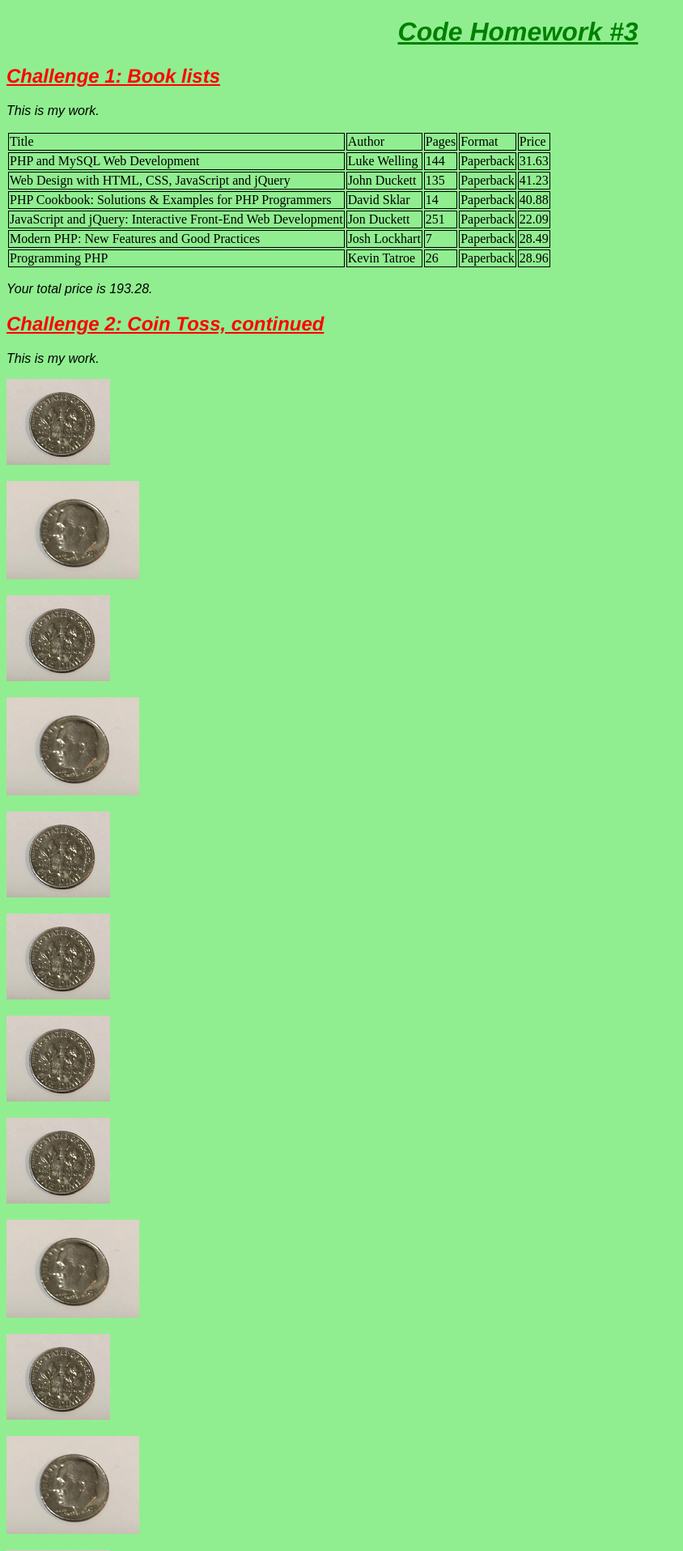
After one commit to considine157/INFO638, a PHP site: page /codehw3.php in a window 1280 px wide. The commit adds this page. Shown: the top 1915 px of the page at 81% size, without its empty margins (0-844 px from the left). Run offline with PHP 8.4, Linux system fonts and the light colour scheme.

Commit message:
Code hw 3
Working with multidimensional arrays.

```diff
--- a/CodeHW1.php
+++ b/CodeHW1.php
@@ -88,8 +88,8 @@ echo "<p>Your change is $dollar dollars, $quarter quarters, $dime dimes, $nickel
 $bottles = 12;
 
 # Create a for loop that runs the conditional and then prints out a statement that is the nursery rhyme.
-for ($bottles = 12; $bottles <= 12; --$bottles){
-		echo "<p>$bottles bottles of beer on the wall. $bottles bottles of beer! Take one down and pass it around. </p>";
+for ($bottles = 12; $bottles > 0; --$bottles){
+		echo "<p>$bottles bottles of beer on the wall. $bottles bottles of beer!  $bottles bottlesof beer on the wall </p>";
 		# Create a break in the loop so that it does not go on forever.
 		if ($bottles == 0) break;
 		}
--- /dev/null
+++ b/codehw3.php
@@ -0,0 +1,98 @@
+<!DOCTYPE html>
+<html>
+<head>
+<title>Code Homework #2</title>
+<link rel="stylesheet" type="text/css" href="mycss3.css">
+</head>
+<body>
+
+<h1>Code Homework #3</h1>
+<h2>Challenge 1: Book lists</h2>
+<p>This is my work.</p>
+
+<?php
+# Creating a multidemensional array for the Books and their characteristics.
+
+$totalbooks = array(
+	array("Book"=>"PHP and MySQL Web Development", "Author"=>"Luke Welling","Pages"=>"144","Format"=>"Paperback", "Price"=>"31.63"),
+	array("Book"=>"Web Design with HTML, CSS, JavaScript and jQuery", "Author"=>"John Duckett", "Pages"=>"135","Format"=>"Paperback","Price"=>"41.23"),
+	array("Book"=>"PHP Cookbook: Solutions & Examples for PHP Programmers", "Author"=>"David Sklar", "Pages"=>"14","Format"=>"Paperback","Price"=>"40.88"),
+	array("Book"=>"JavaScript and jQuery: Interactive Front-End Web Development", "Author"=>"Jon Duckett", "Pages"=>"251","Format"=>"Paperback","Price"=>"22.09"),
+	array("Book"=>"Modern PHP: New Features and Good Practices", "Author"=>"Josh Lockhart", "Pages"=>"7","Format"=>"Paperback","Price"=>"28.49"),
+	array("Book"=>"Programming PHP", "Author"=>"Kevin Tatroe", "Pages"=>"26","Format"=>"Paperback","Price"=>"28.96")
+);
+
+
+#Creating a table for the array information.
+
+echo "<div class = border>
+	<table><tr><td>Title</td><td>Author</td><td>Pages</td><td>Format</td><td>Price</td></tr>";
+foreach ($totalbooks as $books){
+		echo "<tr>";
+		foreach ($books as $key)
+		{
+			echo '<td>'.$key. '</td>';
+		}
+		echo '</tr>';
+	}
+echo '</table></div>';
+
+#Creating total price for all books.
+
+$totalprice = (31.63+41.23+40.88+22.09+28.49+28.96);
+echo '<p>';
+echo "Your total price is $totalprice.";
+echo '</p>';
+
+?>
+
+
+
+<h2>Challenge 2: Coin Toss, continued</h2>
+<p>This is my work.</p>
+<?php
+
+
+# Create variables for coin toss game. 50 tosses total.
+
+$numtosses = 50;
+$heads = 0;
+$tails=0;
+$coin = 0;
+$count = 0;
+
+#Create a loop that prints the total number of heads and tails in a coin toss of 50.
+
+for ($i = 0; $i <50; $i++){
+	$coin = mt_rand(0,1);
+	if ($coin == 0){
+		echo "<img src='heads.jpg'><p>";
+
+		$heads += 1;
+		$count += 1;
+
+	}else if ($coin == 1){
+		echo "<img src='tails.jpg'><p>";
+
+		$tails += 1;
+		$count += 1;
+
+
+}
+}
+
+
+echo '<p>';
+echo "Flipped heads $heads in a row in $numtosses.";
+echo '</p>';
+echo '<p>';
+echo "Flipped tails $tails in a row in $numtosses.";
+echo '</p>';
+
+?>
+
+
+
+</body>
+<footer>&copy Zane Castillo, 2020</footer>
+</html>
--- /dev/null
+++ b/mycss3.css
@@ -0,0 +1,42 @@
+body{
+	background-color: lightgreen;
+}
+
+
+h1 {
+	font-family: Helvetica;
+	font-style: italic;
+	text-decoration: underline;;
+	text-align: center;
+	color:green;
+}
+
+
+h2{
+	font-family: Helvetica;
+	text-decoration: underline;
+	font-style: italic;
+	color: red;
+
+}
+
+p{
+	font-family: Arial;
+	font-style: oblique;
+}
+
+footer{
+	font-family: Arial;
+	font-style: italic;
+	text-align: center;
+	background-color: lightgreen;
+	color: green;
+}
+
+
+
+
+
+tr,td {
+	border: 1px solid black;
+}
```
